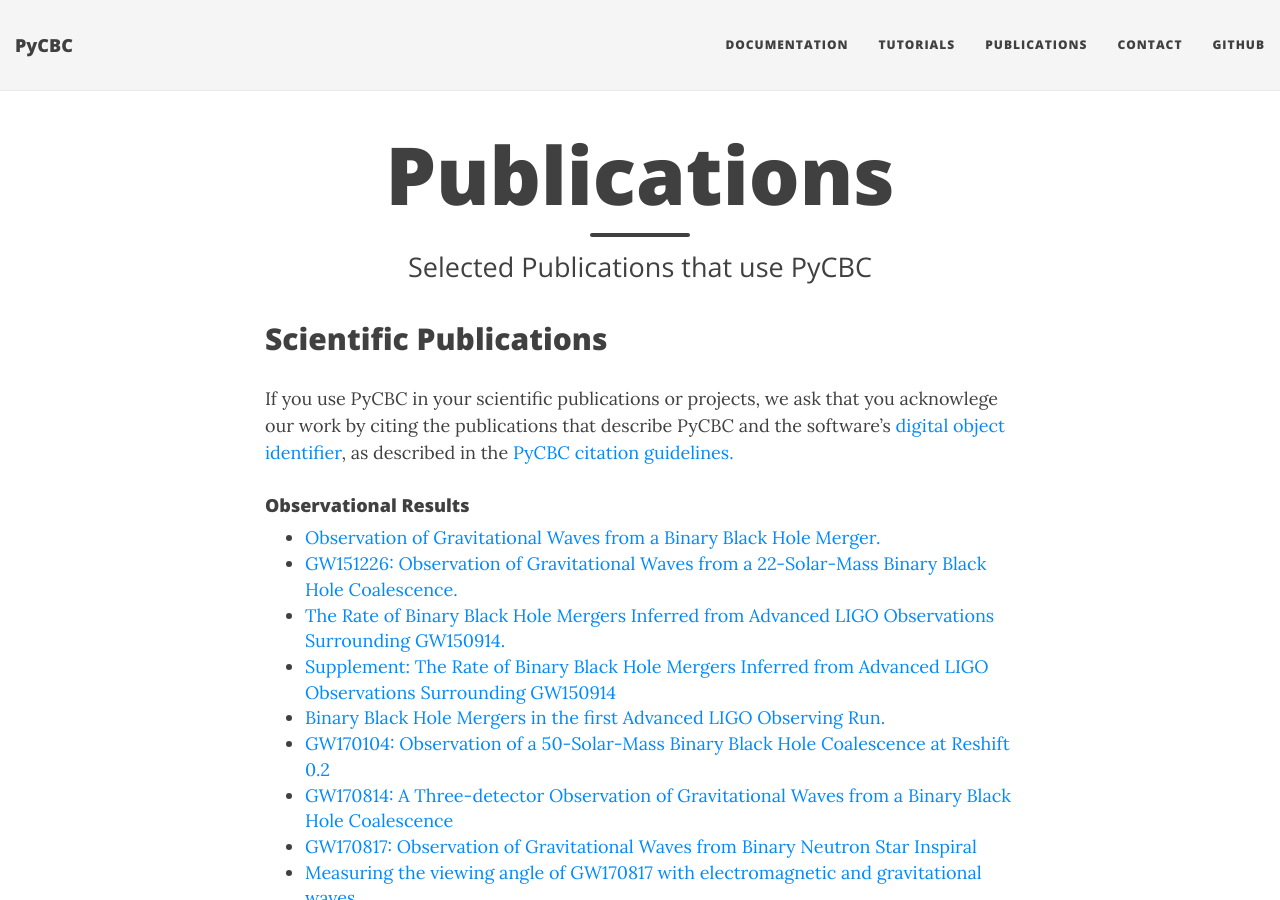
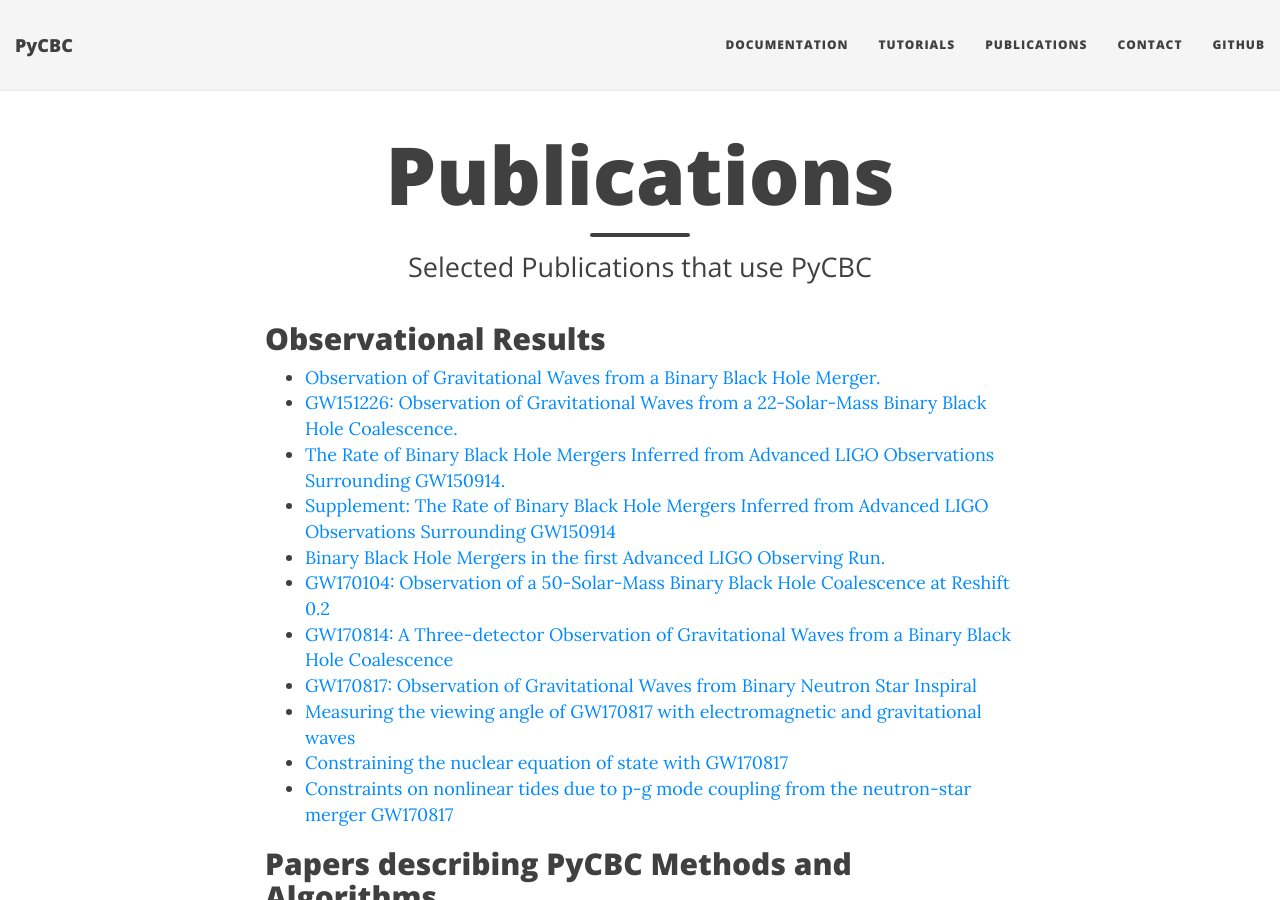
Before and after one commit to gwastro/gwastro.github.io, a Jekyll site: the page built from publications.md, in a window 1280 px wide and 900 px high. Built offline with Jekyll 4.4.1, drawn with Linux system fonts in a browser that asks for light colours; nearby versions of some CDN libraries.

Commit message:
Move request for citation to front page

```diff
--- a/publications.md
+++ b/publications.md
@@ -4,12 +4,8 @@ title: Publications
 subtitle: Selected Publications that use PyCBC
 ---
 
-## Scientific Publications
 
-If you use PyCBC in your scientific publications or projects, we ask that you acknowlege our work by citing the publications that describe  PyCBC and the software's [digital object identifier](https://zenodo.org/badge/latestdoi/31596861), as described in the
- [PyCBC citation guidelines.](http://pycbc.org/pycbc/latest/html/credit.html)
-
-#### Observational Results ####
+## Observational Results
  * [Observation of Gravitational Waves from a Binary Black Hole Merger.](https://journals.aps.org/prl/abstract/10.1103/PhysRevLett.116.061102)
  * [GW151226: Observation of Gravitational Waves from a 22-Solar-Mass Binary Black Hole Coalescence.](https://journals.aps.org/prl/abstract/10.1103/PhysRevLett.116.241103)
  * [The Rate of Binary Black Hole Mergers Inferred from Advanced LIGO Observations Surrounding GW150914.](http://iopscience.iop.org/article/10.3847/2041-8205/833/1/L1/meta)
@@ -22,7 +18,7 @@ If you use PyCBC in your scientific publications or projects, we ask that you ac
  * [Constraining the nuclear equation of state with GW170817](https://arxiv.org/abs/1804.08583)
  * [Constraints on nonlinear tides due to p-g mode coupling from the neutron-star merger GW170817](https://arxiv.org/abs/1808.07013)
 
-#### Papers describing PyCBC Methods and Algorithms ####
+## Papers describing PyCBC Methods and Algorithms
  * PyCBC Inference: A Python-based parameter estimation toolkit for compact binary coalescence signals. Free preprint at [arxiv:1807.10312](https://arxiv.org/abs/1807.10312)
  * PyCBC Live: Rapid Detection of Gravitational Waves from Compact Binary Mergers. [Phys. Rev. D 98, 024050 (2018)](https://journals.aps.org/prd/abstract/10.1103/PhysRevD.98.024050). Free preprint at [arxiv:1805.11174](https://arxiv.org/abs/1805.11174)
  * Designing a template bank to observe compact binary coalescences in Advanced LIGO's second observing run. Free prerint at [arXiv:1705.01845](https://arxiv.org/abs/1705.01845)
@@ -32,7 +28,7 @@ If you use PyCBC in your scientific publications or projects, we ask that you ac
  * FINDCHIRP: An algorithm for detection of gravitational waves from inspiraling compact binaries. Open access article at [Phys. Rev. D 85, 122006 (2012)](https://journals.aps.org/prd/abstract/10.1103/PhysRevD.85.122006)
  * A chi-squared time-frequency discriminator for gravitational wave detection. [Phys. Rev. D 71, 062001 (2005)](https://journals.aps.org/prd/abstract/10.1103/PhysRevD.71.062001). Free preprint at [gr-qc/0405045](https://arxiv.org/abs/gr-qc/0405045)
 
-#### Other astrophysics publications using PyCBC ####
+## Other astrophysics publications using PyCBC
  * [Implementing a search for aligned-spin neutron star-black hole systems with advanced ground based gravitational wave detectors.](https://journals.aps.org/prd/abstract/10.1103/PhysRevD.90.082004) Free preprint at [arXiv:1405.6731](https://arxiv.org/abs/1405.6731)
  * [Validating gravitational-wave detections: The Advanced LIGO hardware injection system.](https://journals.aps.org/prd/abstract/10.1103/PhysRevD.95.062002) Free preprint at [arXiv:1612.07864](https://arxiv.org/abs/1612.07864)
 
```
